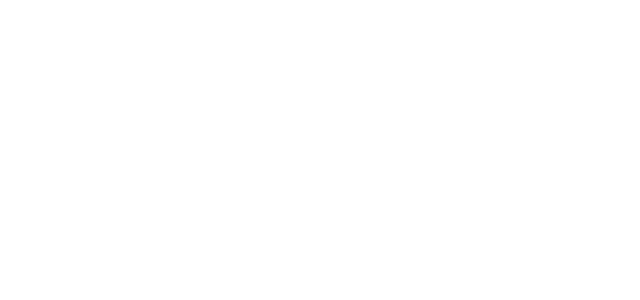
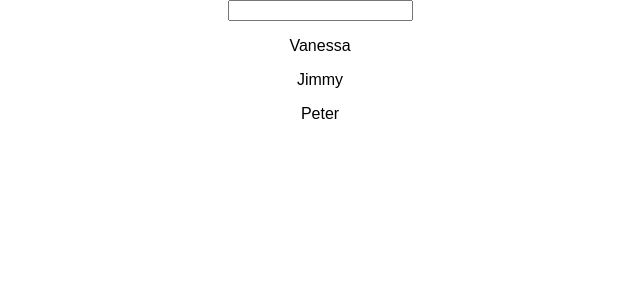
Before and after one commit to wongprom/react-complete-guide-assignment, a React (Create React App) app: page / in a window 1280 px wide. Shown: the top 300 px of the page, without its empty margins (320-960 px from the left). Built offline with nearby package versions, Linux system fonts and the light colour scheme.

Commit message:
complete steps in assignment

```diff
--- a/src/App.js
+++ b/src/App.js
@@ -1,11 +1,31 @@
 import React, { Component } from 'react';
 import './App.css';
+import Input from './UserInput/UserInput';
+import Output from './UserOutput/UserOutput';
 
 class App extends Component {
+  state = {
+    peoples: [
+      {name: 'Jimmy'},
+      {name: 'Peter'},
+    ]
+  }
+
   render() {
+    const oneGirl = 'Vanessa';
     return (
       <div className="App">
-
+        <Input />
+        <Output
+          peopleZero = {this.state.peoples[0].name}
+          oneGirl = {oneGirl}
+          peopleOne = {this.state.peoples[1].name} />
+        <Output
+          //oneGirl = {oneGirl}
+          />
+        <Output
+          //peopleOne = {this.state.peoples[1].name}
+          />
       </div>
     );
   }
```
